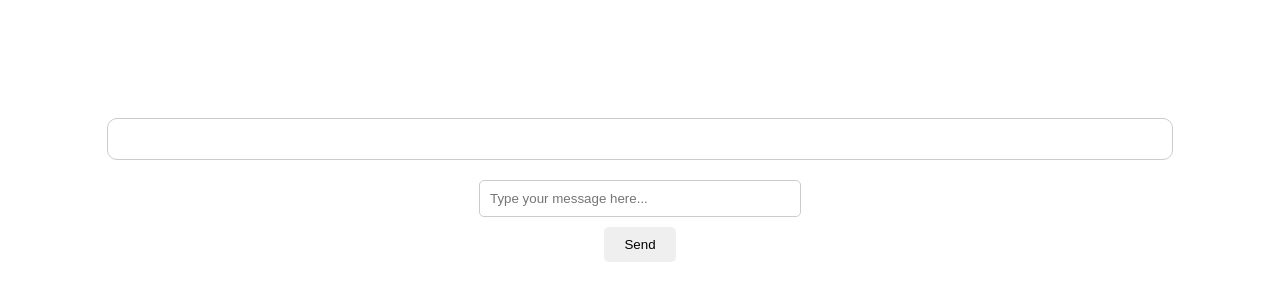
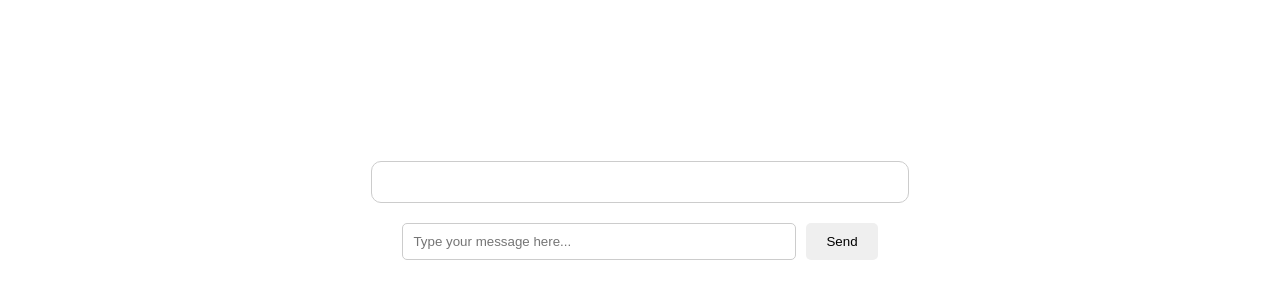
Before and after one commit to maunugit/gpt_assistant, a React (Create React App) app: page / in a window 1280 px wide. Shown: the part 210-510 px from the top of the page. Built offline with nearby package versions, Linux system fonts and the light colour scheme.

Commit message:
Update App.css

```diff
--- a/src/App.css
+++ b/src/App.css
@@ -4,16 +4,19 @@
   align-items: center;
   justify-content: center;
   min-height: 100vh;
+  padding: 20px;
 }
 
 .messages {
-  width: 80%;
-  margin: 0 auto;
+  width: 40%;
+  margin-bottom: 20px;
   padding: 20px;
   border: 1px solid #ccc;
   border-radius: 10px;
-  max-height: 500px;
+  max-height: 60vh;
   overflow-y: auto;
+  display: flex;
+  flex-direction: column-reverse;
 }
 
 .message {
@@ -22,16 +25,15 @@
 }
 
 form {
+  width: 100%;
   display: flex;
-  flex-direction: column;
-  align-items: center;
-  gap: 10px;
-  margin-top: 20px;
+  justify-content: center;
 }
 
 input[type="text"] {
-  width: 300px;
+  width: 30%;
   padding: 10px;
+  margin-right: 10px;
   border-radius: 5px;
   border: 1px solid #ccc;
 }
@@ -45,8 +47,10 @@ button {
 
 .message.User {
   text-align: right;
+  align-self: flex-end;
 }
 
 .message.AI {
   text-align: left;
+  align-self: flex-start;
 }
```
